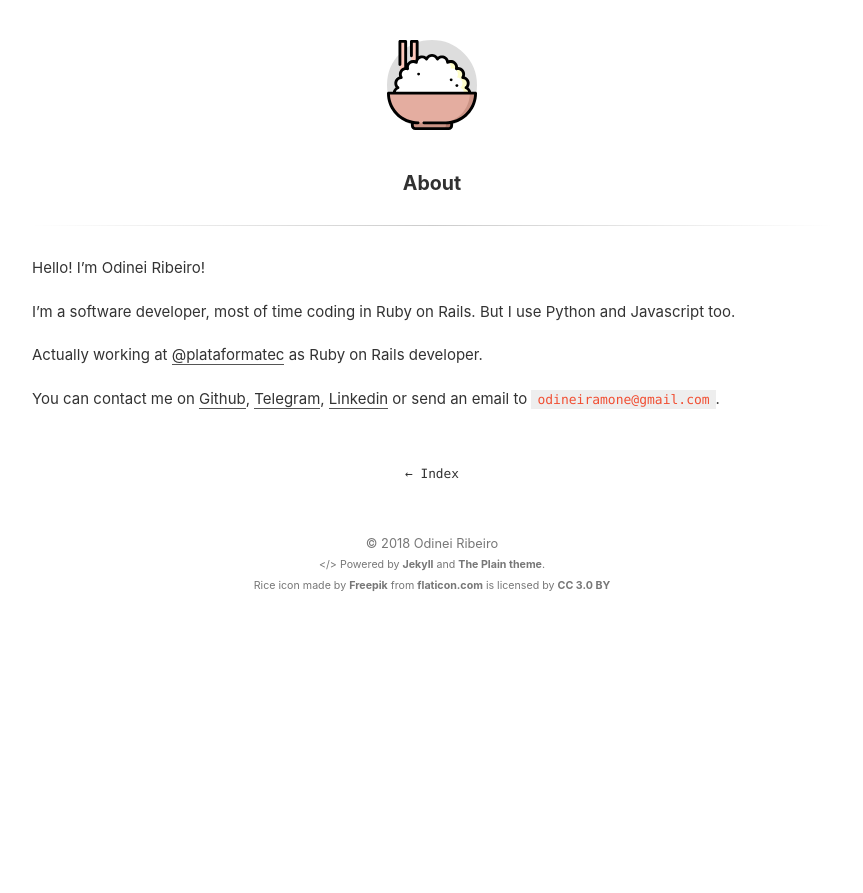
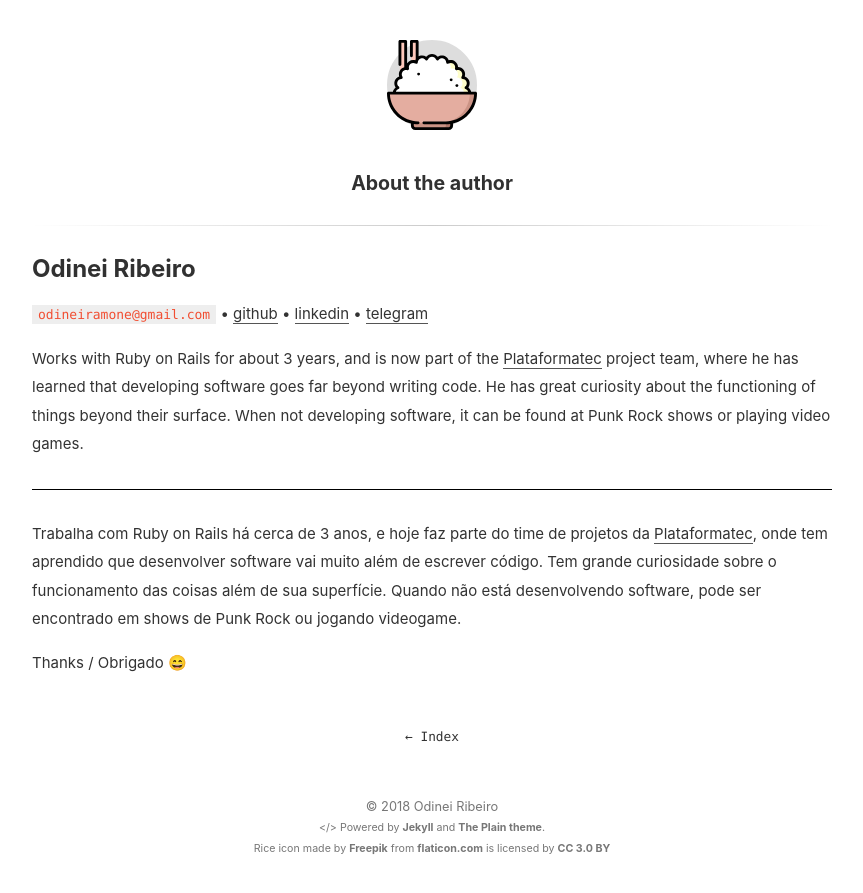
Before and after one commit to codingwithchopsticks/codingwithchopsticks.github.io, a Jekyll site: the page built from about.md, in a window 1280 px wide. Shown: the top 893 px of the page, without its empty margins (208-1071 px from the left). Built offline with Jekyll 4.4.1, drawn with Linux system fonts in a browser that asks for light colours.

Commit message:
About page
  New text on about page that
  tells more about the author

  text written in english and
  in portuguese with contacts

```diff
--- a/_includes/header.html
+++ b/_includes/header.html
@@ -3,7 +3,7 @@
 
 		{% if page.url == '/index.html' or page.url == '/' %}
 			{% assign link = '/about' %}
-			{% assign prompt = 'About Code with Chopsticks' %}
+			{% assign prompt = 'About the author' %}
 		{% else %}
 			{% assign link = '/' %}
 			{% assign prompt = 'Back to Index' %}
--- a/about.md
+++ b/about.md
@@ -1,12 +1,15 @@
 ---
 layout: page
-title: About
+title: About the author
 ---
 
-Hello! I'm Odinei Ribeiro!
+## Odinei Ribeiro
+`{{ site.author.email }}` • [github]({{ site.author.github }}) • [linkedin]({{ site.author.linkedin }}) • [telegram]({{ site.author.telegram }})
 
-I'm a software developer, most of time coding in Ruby on Rails. But I use Python and Javascript too.
+Works with Ruby on Rails for about 3 years, and is now part of the [Plataformatec](https://plataformatec.com.br/) project team, where he has learned that developing software goes far beyond writing code. He has great curiosity about the functioning of things beyond their surface. When not developing software, it can be found at Punk Rock shows or playing video games.
 
-Actually working at [@plataformatec](https://plataformatec.com.br/) as Ruby on Rails developer.
+---
 
-You can contact me on [Github]({{ site.author.github }}), [Telegram]({{ site.author.telegram }}), [Linkedin]({{ site.author.linkedin }}) or send an email to `{{ site.author.email }}`.
+Trabalha com Ruby on Rails há cerca de 3 anos, e hoje faz parte do time de projetos da [Plataformatec](https://plataformatec.com.br/), onde tem aprendido que desenvolver software vai muito além de escrever código. Tem grande curiosidade sobre o funcionamento das coisas além de sua superfície. Quando não está desenvolvendo software, pode ser encontrado em shows de Punk Rock ou jogando videogame.
+
+Thanks / Obrigado 😄
```
